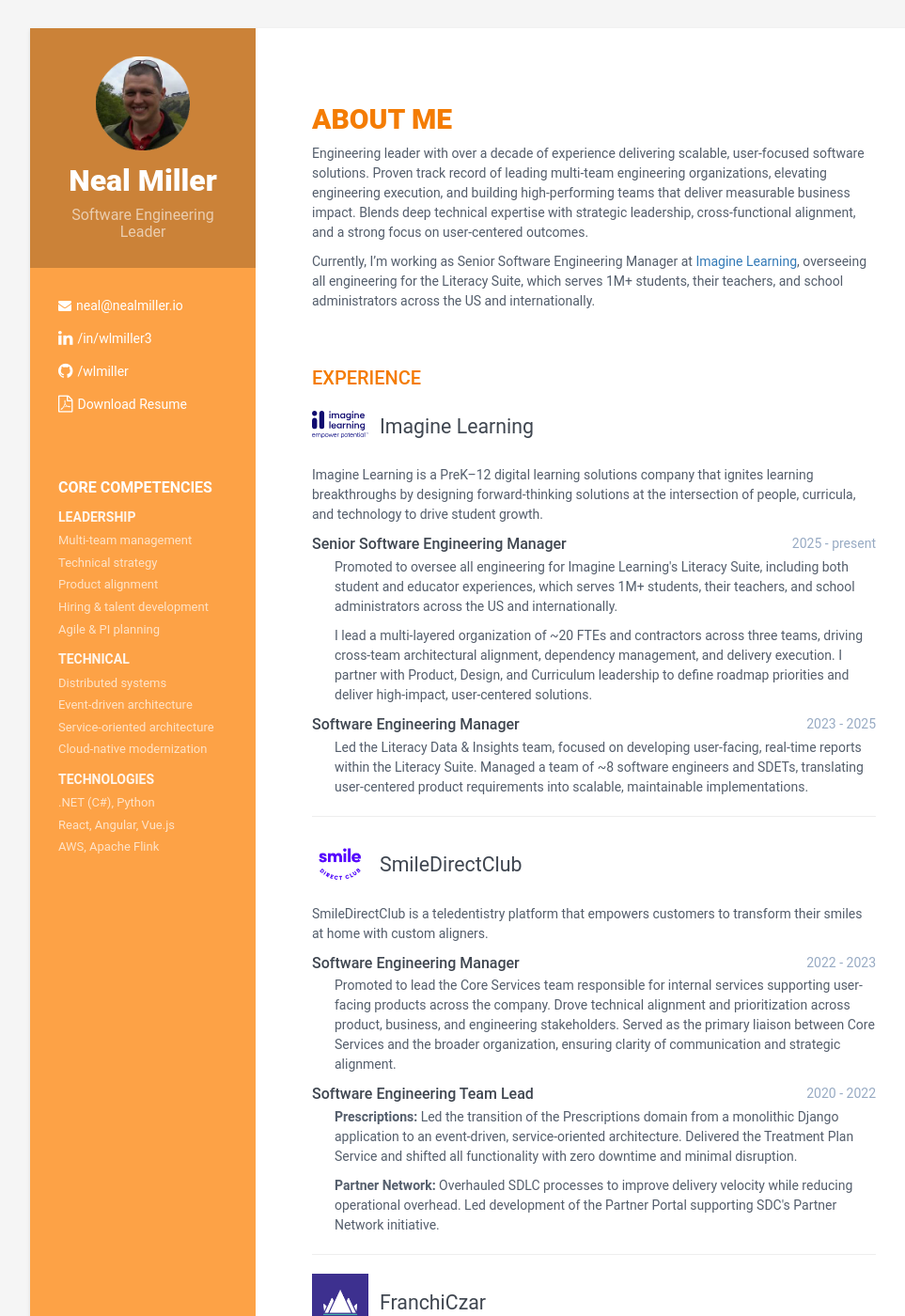
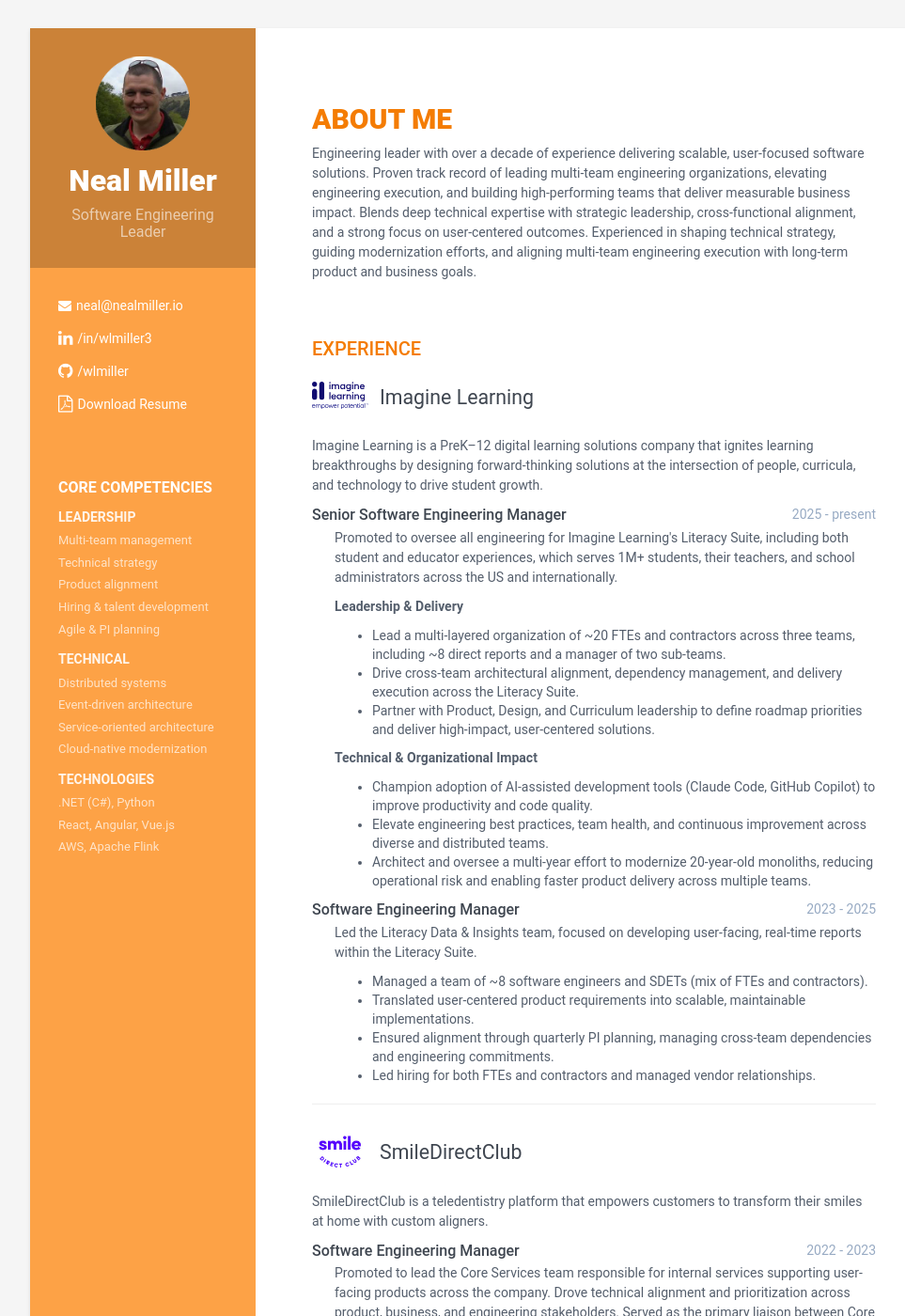
Before and after one commit to wlmiller/wlmiller.github.io, a Jekyll site: the page built from index.html, in a window 1280 px wide and 1400 px high. Shown: the whole window at 94% size, without its empty margins (128-1091 px from the left). Built offline with Jekyll 4.4.1, drawn with Linux system fonts in a browser that asks for light colours.

Commit message:
Update website to match new resume content
Co-authored-by: wlmiller <5132501+wlmiller@users.noreply.github.com>

```diff
--- a/index.html
+++ b/index.html
@@ -10,10 +10,7 @@ group: navigation
             Engineering leader with over a decade of experience delivering scalable, user-focused software solutions.
             Proven track record of leading multi-team engineering organizations, elevating engineering execution, and building high-performing teams that deliver measurable business impact.
             Blends deep technical expertise with strategic leadership, cross-functional alignment, and a strong focus on user-centered outcomes.
-        </p>
-
-        <p>
-            Currently, I’m working as Senior Software Engineering Manager at <a href="https://imaginelearning.com" target="_blank">Imagine Learning</a>, overseeing all engineering for the Literacy Suite, which serves 1M+ students, their teachers, and school administrators across the US and internationally.
+            Experienced in shaping technical strategy, guiding modernization efforts, and aligning multi-team engineering execution with long-term product and business goals.
         </p>
     </div><!--//summary-->
 </section><!--//section-->
@@ -41,10 +38,18 @@ group: navigation
                 <p>
                     Promoted to oversee all engineering for Imagine Learning's Literacy Suite, including both student and educator experiences, which serves 1M+ students, their teachers, and school administrators across the US and internationally.
                 </p>
-                <p>
-                    I lead a multi-layered organization of ~20 FTEs and contractors across three teams, driving cross-team architectural alignment, dependency management, and delivery execution.
-                    I partner with Product, Design, and Curriculum leadership to define roadmap priorities and deliver high-impact, user-centered solutions.
-                </p>
+                <p><strong>Leadership &amp; Delivery</strong></p>
+                <ul>
+                    <li>Lead a multi-layered organization of ~20 FTEs and contractors across three teams, including ~8 direct reports and a manager of two sub-teams.</li>
+                    <li>Drive cross-team architectural alignment, dependency management, and delivery execution across the Literacy Suite.</li>
+                    <li>Partner with Product, Design, and Curriculum leadership to define roadmap priorities and deliver high-impact, user-centered solutions.</li>
+                </ul>
+                <p><strong>Technical &amp; Organizational Impact</strong></p>
+                <ul>
+                    <li>Champion adoption of AI-assisted development tools (Claude Code, GitHub Copilot) to improve productivity and code quality.</li>
+                    <li>Elevate engineering best practices, team health, and continuous improvement across diverse and distributed teams.</li>
+                    <li>Architect and oversee a multi-year effort to modernize 20-year-old monoliths, reducing operational risk and enabling faster product delivery across multiple teams.</li>
+                </ul>
             </div>
 
             <div class="upper-row">
@@ -54,9 +59,14 @@ group: navigation
 
             <div class="job-details">
                 <p>
-                    Led the Literacy Data & Insights team, focused on developing user-facing, real-time reports within the Literacy Suite.
-                    Managed a team of ~8 software engineers and SDETs, translating user-centered product requirements into scalable, maintainable implementations.
+                    Led the Literacy Data &amp; Insights team, focused on developing user-facing, real-time reports within the Literacy Suite.
                 </p>
+                <ul>
+                    <li>Managed a team of ~8 software engineers and SDETs (mix of FTEs and contractors).</li>
+                    <li>Translated user-centered product requirements into scalable, maintainable implementations.</li>
+                    <li>Ensured alignment through quarterly PI planning, managing cross-team dependencies and engineering commitments.</li>
+                    <li>Led hiring for both FTEs and contractors and managed vendor relationships.</li>
+                </ul>
             </div>
         </div><!--//details-->
     </div><!--//item-->
```
